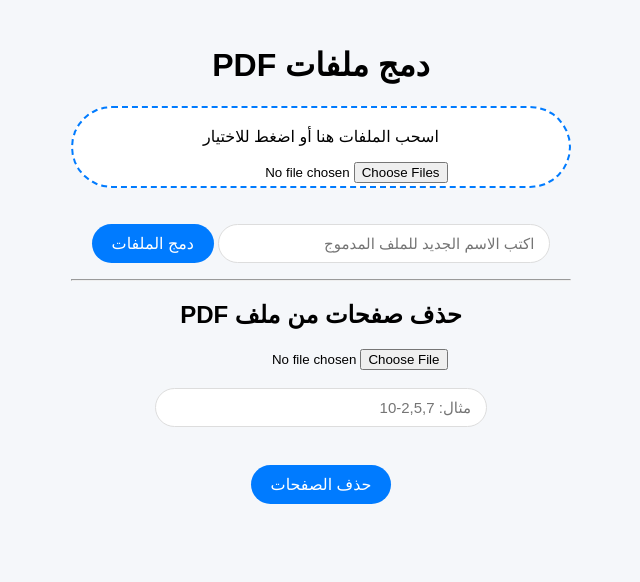
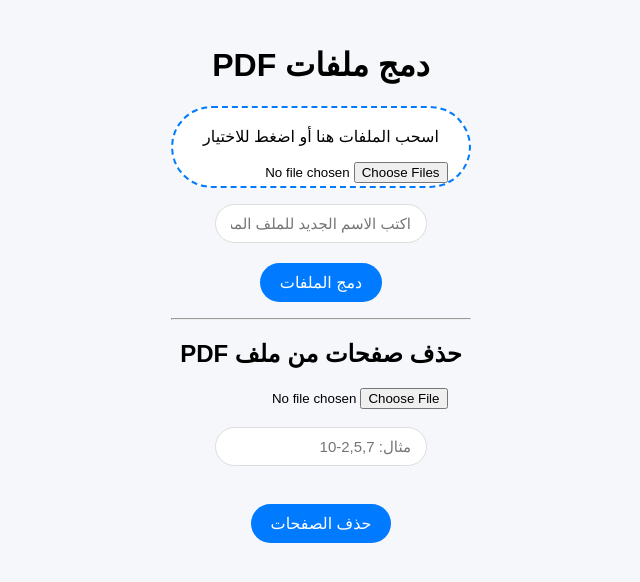
Before and after one commit to maf1250/PDF, a Flask app: page / in a window 1280 px wide. Shown: the top 582 px of the page, without its empty margins (319-959 px from the left). Run offline with Flask 3, Linux system fonts and the light colour scheme.

Commit message:
Update style.css

```diff
--- a/static/style.css
+++ b/static/style.css
@@ -5,7 +5,7 @@ body {
     padding: 20px;
 }
 .container {
-    max-width: 500px;
+    max-width: 300px;
     margin: auto;
     text-align: center;
     padding: 5px;
@@ -20,12 +20,13 @@ body {
 #file-list {
     list-style: none;
     padding: 0;
+    border-radius: 80px;
 }
 #file-list li {
     background: white;
     margin: 10px 0;
     padding: 10px;
-    border-radius: 8px;
+    border-radius: 80px;
     display: flex;
     justify-content: space-between;
 }
```
